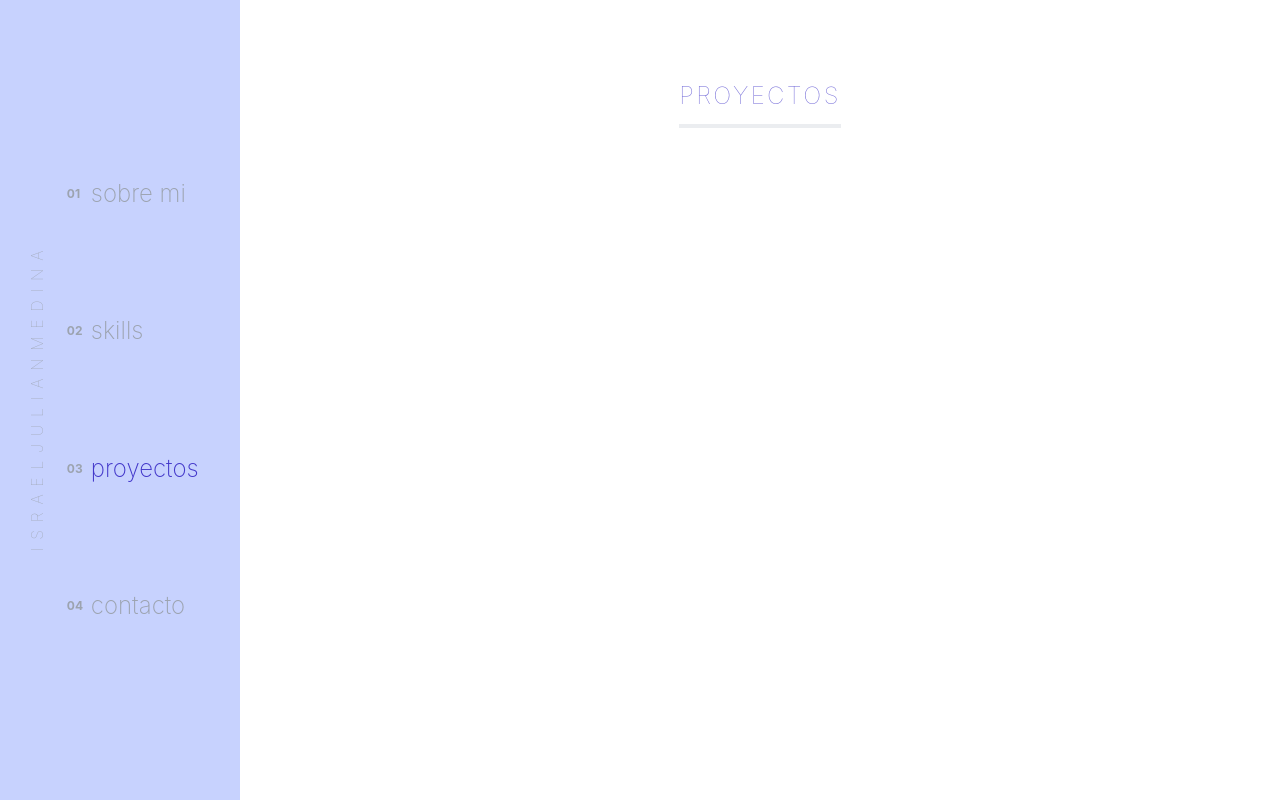
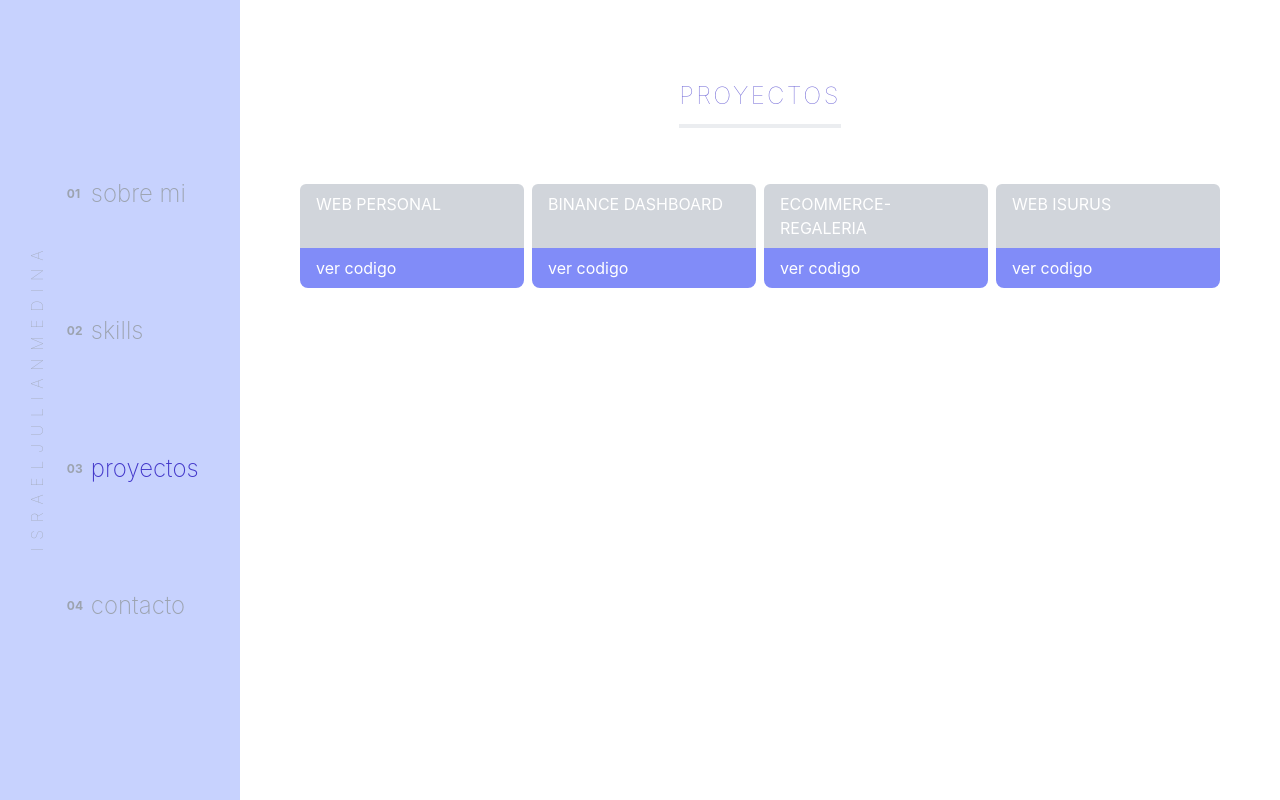
Before and after one commit to JulianMedd/israeljulianmedina, a Next.js app: page /projects in a window 1280 px wide. Built offline with nearby package versions, Linux system fonts and the light colour scheme.

Commit message:
working in the project section with the projectCard and ProjectsContainer components, fixing some bugs and minor styling changes

```diff
--- a/components/projects/Helpers.js
+++ b/components/projects/Helpers.js
@@ -4,6 +4,12 @@
         url: "https://github.com/JulianMedd/israeljulianmedina",
         description: "Web personal realizada para mostrar mis habilidades y proyectos en la busqueda laboral, me sirvio para incorporar conocimientos en Nextjs y Formik",
         tools: "Html, Css, JavaScript, ReactJs, NextJs, Tailwind, Formik, Git, Git Hub"
+    },
+    {
+        name: "BINANCE DASHBOARD",
+        url: "https://github.com/JulianMedd/binance-dashboard",
+        description: "App realizada para practicar e incorporar nuevos conocimientos con NextJs, como las rutas y el consumo de una api",
+        tools: "Html, Css, JavaScript, NextJs, Tailwind, Context, Fetch, Git, Git Hub"
     },
     {
         name: "ECOMMERCE-REGALERIA",
@@ -16,11 +22,5 @@
         url: "https://github.com/JulianMedd/ProyectoFinal_ISURUS",
         description: "Mi primer WEB realizada, donde incorpore los primeros pasos y conocimientos del desarrollo web",
         tools: "Html, Css, Bootstrap, Scss, Git, Git Hub"
-    },
-    {
-        name: "BINANCE DASHBOARD",
-        url: "https://github.com/JulianMedd/binance-dashboard",
-        description: "App realizada para practicar e incorporar nuevos conocimientos con NextJs, como las rutas y el consumo de una api",
-        tools: "Html, Css, JavaScript, NextJs, Tailwind, Context, Fetch, Git, Git Hub"
     }
 ]
--- a/components/projects/ProjectCard.js
+++ b/components/projects/ProjectCard.js
@@ -1,11 +1,24 @@
 import React from 'react';
 
-const ProjectCard = () => {
+const ProjectCard = ({ name, description, url, tools }) => {
     return (
-        <div>
-
+        <div className='card group w-56 h-36 rounded-md'>
+            <div className='w-full h-16 px-4 pt-2 text-white rounded-t-md bg-gray-300 group-hover:bg-indigo-400 '>
+                <h3 className=' font-normal '>{name}</h3>
+            </div>
+            <div className='cardDescription px-4 py-4 font-light text-gray-300 group-hover:text-indigo-400'>
+                <div>
+                    <p className='leading-none text-sm'>{ description }</p>
+                </div>
+                <div>
+                    <p className='leading-none'>{tools}</p>
+                </div>
+            </div>
+            <div className='w-full bg-indigo-400 rounded-b-lg text-white px-4 py-2'>
+                <a href={url} target="_blank">ver codigo</a>
+            </div>
         </div>
     )
 }
 
-export default ProjectCard
+export default ProjectCard;
--- a/components/projects/ProjectsContainer.js
+++ b/components/projects/ProjectsContainer.js
@@ -1,10 +1,26 @@
 import React from 'react';
 import LayoutSection from '../layout/LayoutSection';
+import { personalProjects } from './Helpers';
+import ProjectCard from './ProjectCard';
 
 const ProjectsContainer = () => {
     return (
         <LayoutSection title='PROYECTOS'>
+            <div className='flex flex-wrap items-center justify-between gap-2'>
+                {
+                    personalProjects.map((project)=>(
+                        <ProjectCard
+                            key={project.name}
+                            name={project.name}
+                            description={project.description}
+                            url={project.url}
+                            tools={project.tools}
+                        />
 
+                        )
+                    )
+                }
+            </div>
         </LayoutSection>
     )
 }
--- a/styles/globals.css
+++ b/styles/globals.css
@@ -27,3 +27,11 @@
 .shape{
   border-radius: 50% 50% 48% 52% / 37% 35% 65% 63%  ;
 }
+
+.card .cardDescription {
+  display: none;
+}
+
+.card:hover .cardDescription{
+  display: flex;
+}
--- a/tailwind.config.js
+++ b/tailwind.config.js
@@ -21,7 +21,9 @@
     },
   },
   variants: {
-    extend: {},
+    extend: {
+      hidden: ['group-hover']
+    },
   },
   plugins: [],
 }
```
